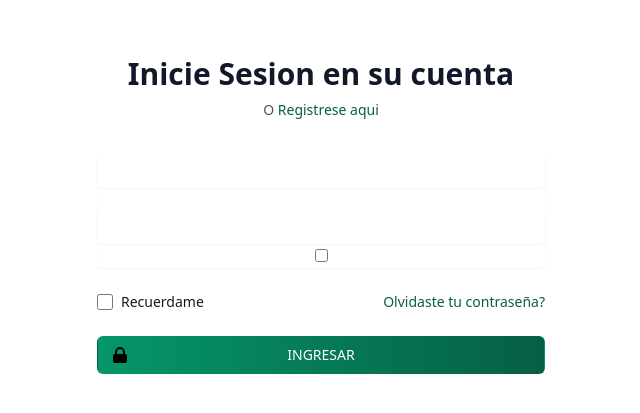
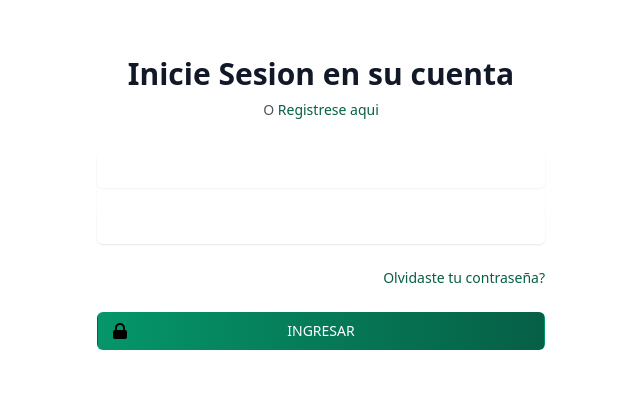
Before and after one commit to LucasR-Prieto/changapp, a Flask app: page /login in a window 1280 px wide. Shown: the part 266-679 px from the top of the page, without its empty margins (319-959 px from the left). Run offline with Flask 2, Linux system fonts and the light colour scheme; some libraries are stand-ins or nearby versions.

Commit message:
pequenho cambio al login

```diff
--- a/templates/login.html
+++ b/templates/login.html
@@ -23,21 +23,22 @@
         <a href="#" class="font-medium text-indigo-600 hover:text-indigo-500">
     </div>
     <form class="mt-8 space-y-6" action="/login" method="POST">
-      <input type="hidden" name="remember" value="true">
+      <!-- <input type="hidden" name="remember" value="true"> -->
       <div class="rounded-md shadow-sm">
         {{ form.hidden_tag() }}
         {{ form.email }}
         {{ form.password }}
-        {{ form.remember }}
+        <!-- {{ form.remember }} -->
       </div>
       <div class="flex items-center justify-between">
         <div class="flex items-center">
-          <input id="remember-me" name="remember-me" type="checkbox" class="h-4 w-4 text-indigo-600 focus:ring-indigo-500 border-gray-300 rounded">
-          <label for="remember-me" class="ml-2 block text-sm text-gray-900"> Recuerdame </label>
+          <!-- <input id="remember-me" name="remember-me" type="checkbox" class="h-4 w-4 text-indigo-600 focus:ring-indigo-500 border-gray-300 rounded"> -->
+          <!-- <label for="remember-me" class="ml-2 block text-sm text-gray-900"> Recuerdame </label> -->
         </div>
 
         <div class="text-sm">
-          <a href="#" class="font-medium text-emerald-800 hover:text-emerald-700"> Olvidaste tu contraseña? </a>
+
+        <a href="#" class="font-medium text-emerald-800 hover:text-emerald-700"> Olvidaste tu contraseña? </a>
         </div>
       </div>
 
```
